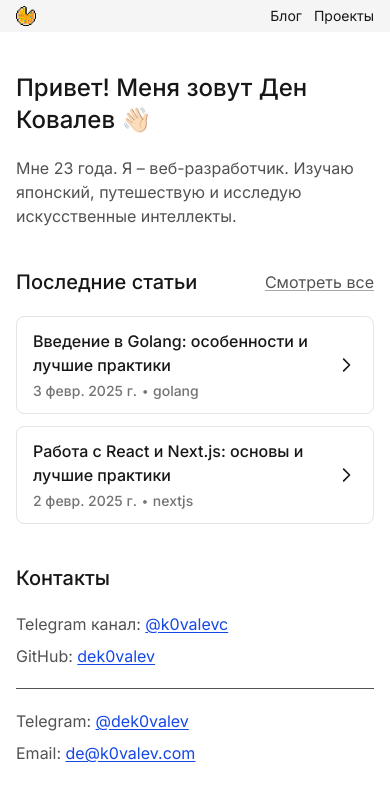
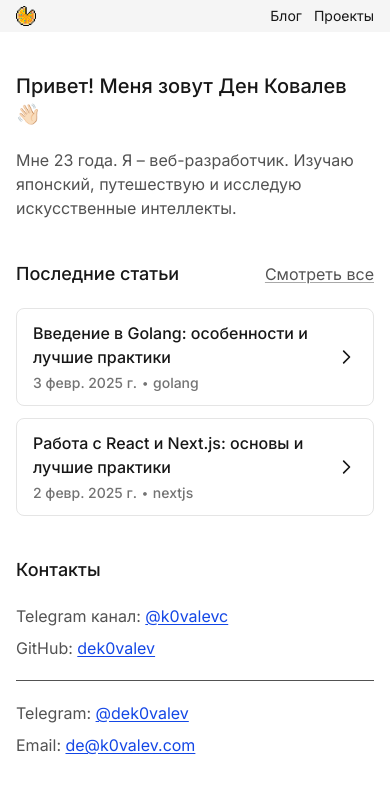
Before and after one commit to dek0valev/site, a Next.js app: page / in a window 390 px wide. Shown: the top 800 px of the page. Built offline with nearby package versions, Linux system fonts and the light colour scheme.

Commit message:
feat: adjust heading font sizes in `home` page

```diff
--- a/src/pages/home/ui/section-articles/ui/section.tsx
+++ b/src/pages/home/ui/section-articles/ui/section.tsx
@@ -11,7 +11,7 @@ export async function SectionArticles() {
                 <div className="container max-w-screen-md">
                     <div className="flex flex-col">
                         <div className="mb-5 flex items-center justify-between">
-                            <h2 className="text-xl font-medium text-neutral-900 dark:text-white">Последние статьи</h2>
+                            <h2 className="text-lg lg:text-xl font-medium text-neutral-900 dark:text-white">Последние статьи</h2>
 
                             <Link
                                 href="/blog"
--- a/src/pages/home/ui/section-contacts/ui/section.tsx
+++ b/src/pages/home/ui/section-contacts/ui/section.tsx
@@ -31,7 +31,7 @@ export function SectionContacts() {
                 <div className="container max-w-screen-md">
                     <div className="flex flex-col">
                         <div className="mb-5 flex items-center justify-between">
-                            <h2 className="text-xl font-medium text-neutral-900 dark:text-white">Контакты</h2>
+                            <h2 className="text-lg lg:text-xl font-medium text-neutral-900 dark:text-white">Контакты</h2>
                         </div>
                         <div className="flex flex-col">
                             <ul className="flex flex-col space-y-2">
--- a/src/pages/home/ui/section-hero/ui/section.tsx
+++ b/src/pages/home/ui/section-hero/ui/section.tsx
@@ -13,7 +13,7 @@ export function SectionHero() {
             <div className="pt-10 pb-5 lg:pt-16 lg:pb-8">
                 <div className="container max-w-screen-md">
                     <div className="flex flex-col">
-                        <h1 className="mb-5 text-2xl font-medium text-neutral-900 dark:text-white">
+                        <h1 className="mb-5 text-xl lg:text-2xl font-medium text-neutral-900 dark:text-white">
                             Привет! Меня зовут Ден Ковалев <span>👋🏻</span>
                         </h1>
                         <p>
```
